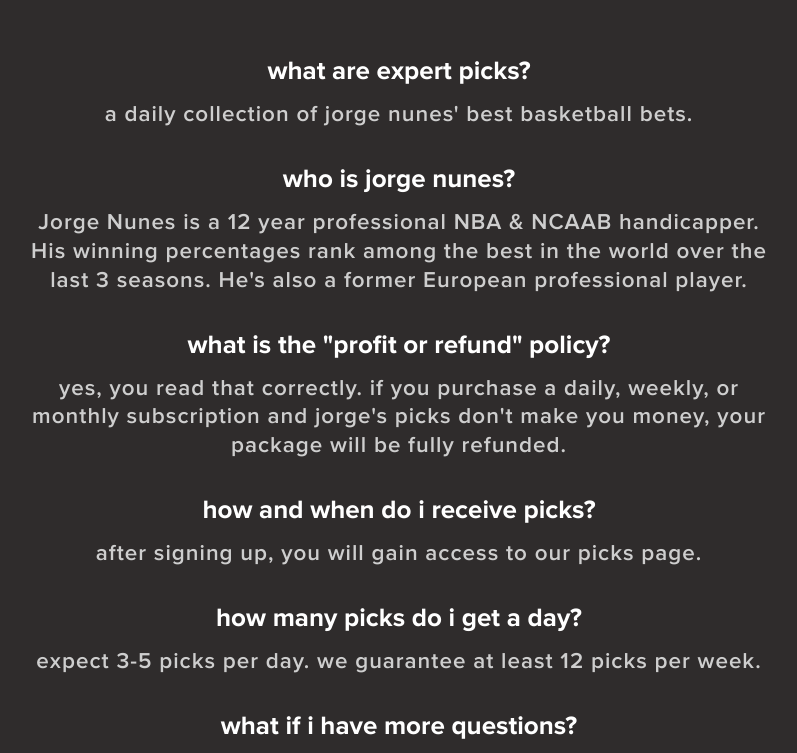
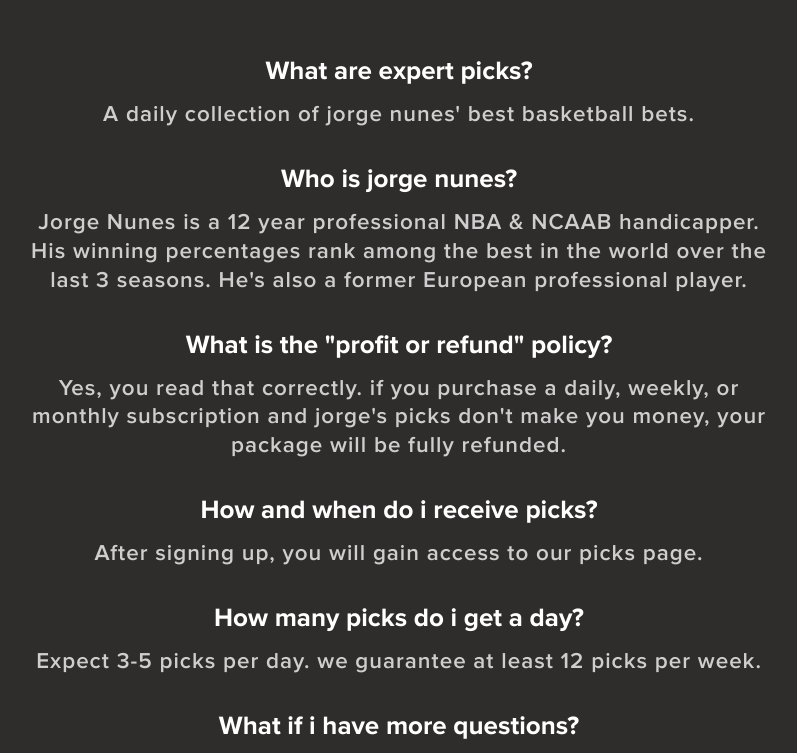
Before and after one commit to AlyStoned/cp, a plain HTML site: page index.html in a window 1280 px wide. Shown: the part 353-1106 px from the top of the page, without its empty margins (241-1038 px from the left). Drawn offline with Linux system fonts and the light colour scheme.

Commit message:
Update index.html

```diff
--- a/index.html
+++ b/index.html
@@ -42,42 +42,42 @@
             <div class="text-container">
               <dl class="faq">
                 <dt class="faq-question">
-                  what are expert picks?
+                  What are expert picks?
                 </dt>
                 <dd class="faq-answer">
-                  a daily collection of jorge nunes' best basketball bets.
+                  A daily collection of jorge nunes' best basketball bets.
                 </dd>
 
                 <dt class="faq-question">
-                  who is jorge nunes?
+                  Who is jorge nunes?
                 </dt>
                 <dd class="faq-answer">
                   Jorge Nunes is a 12 year professional NBA & NCAAB handicapper. His winning percentages rank among the best in the world over the last 3 seasons. He's also a former European professional player.
                 </dd>
 
                 <dt class="faq-question">
-                  what is the "profit or refund" policy?
+                  What is the "profit or refund" policy?
                 </dt>
                 <dd class="faq-answer">
-                  yes, you read that correctly. if you purchase a daily, weekly, or monthly subscription and jorge's picks don't make you money, your package will be fully refunded.
+                  Yes, you read that correctly. if you purchase a daily, weekly, or monthly subscription and jorge's picks don't make you money, your package will be fully refunded.
                 </dd>
 
                 <dt class="faq-question">
-                  how and when do i receive picks?
+                  How and when do i receive picks?
                 </dt>
                 <dd class="faq-answer">
-                  after signing up, you will gain access to our picks page.
+                  After signing up, you will gain access to our picks page.
                 </dd>
 
                 <dt class="faq-question">
-                  how many picks do i get a day?
+                  How many picks do i get a day?
                 </dt>
                 <dd class="faq-answer">
-                  expect 3-5 picks per day. we guarantee at least 12 picks per week.
+                  Expect 3-5 picks per day. we guarantee at least 12 picks per week.
                 </dd>
 
                 <dt class="faq-question">
-                  what if i have more questions?
+                  What if i have more questions?
                 </dt>
                 <dd class="faq-answer">
                   dm
```
